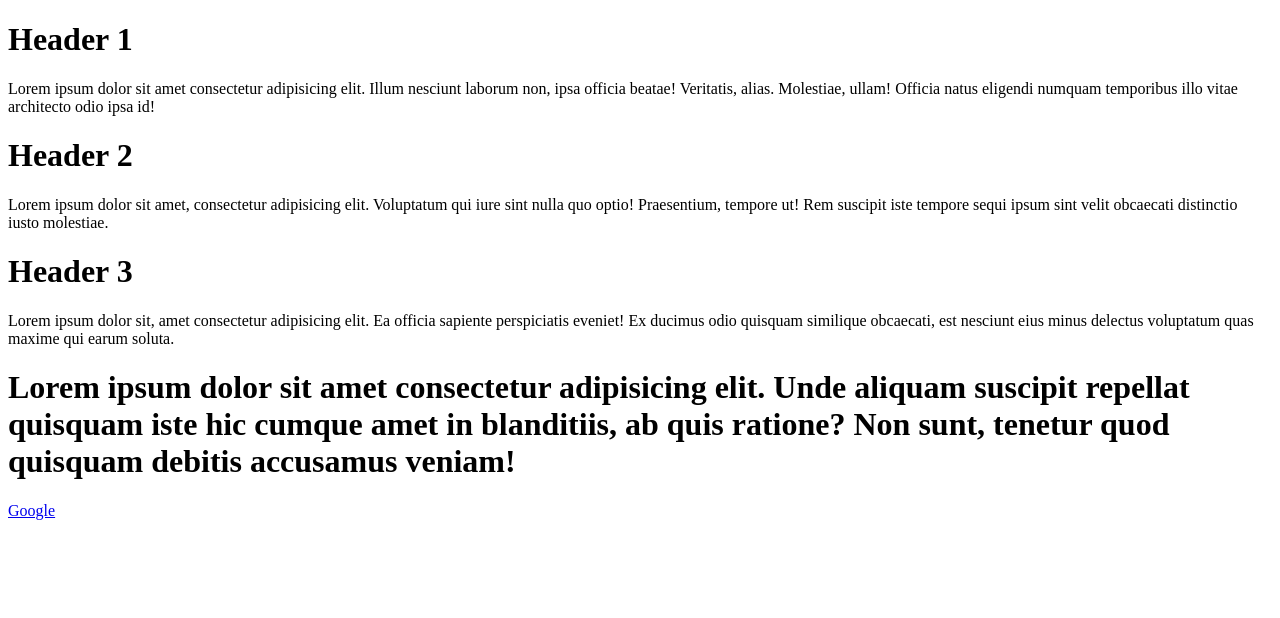
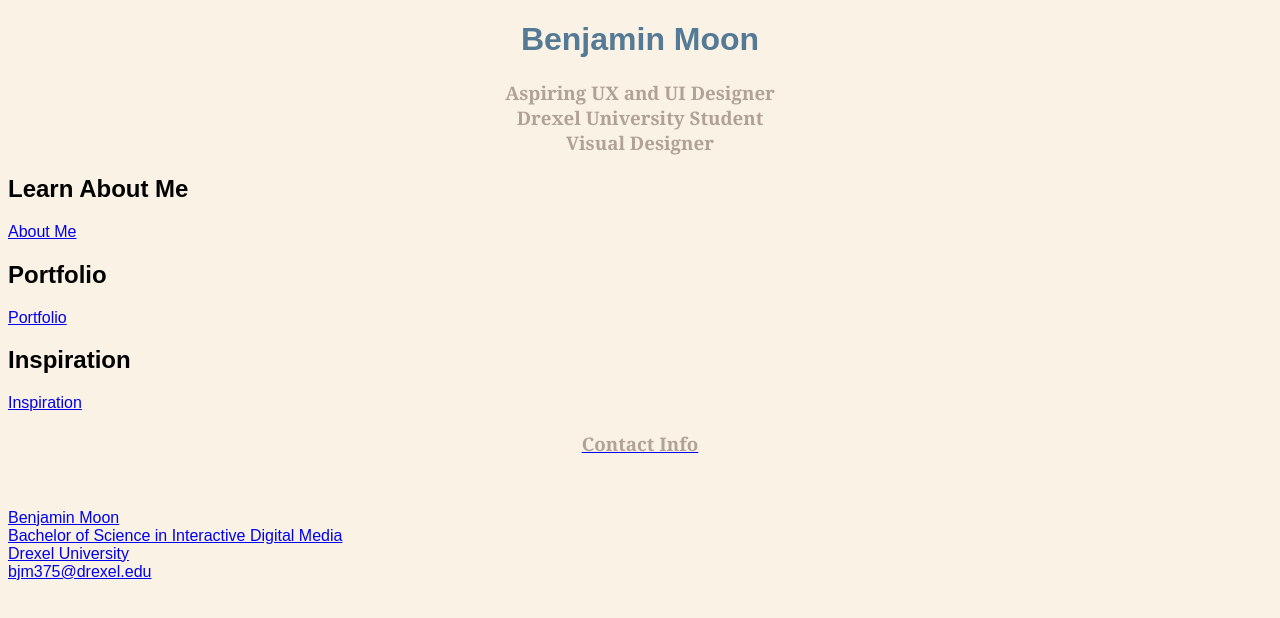
Before and after one commit to benjimoon/idm221-bjm375, a plain HTML site: page Welcome.html in a window 1280 px wide. Drawn offline with Linux system fonts and the light colour scheme.

Commit message:
CSS and HTML Work
Added Inspiration html, Portfolio html, and worked more on CSS Style

```diff
--- a/Welcome.html
+++ b/Welcome.html
@@ -4,20 +4,30 @@
     <meta charset="UTF-8">
     <meta http-equiv="X-UA-Compatible" content="IE=edge">
     <meta name="viewport" content="width=device-width, initial-scale=1.0">
-    <title>Document</title>
+    <title>HTML Structure</title>
+    <link rel="stylesheet" href="css/styles.css">
 </head>
+    <header>
+        <div class="container"> </div>
+        <div class="header_brand"> </div>
+<h1>Benjamin Moon</h1>
 <body>
-
+</header>
+<h3> Aspiring UX and UI Designer<br>
+    Drexel University Student<br>
+    Visual Designer<br></h3>
+<h2> Learn About Me</h2>
+<p> <a href="AboutMe.html">About Me</a></p>
+<h2> Portfolio </h2>
+<P> <a href="Portfolio.html">Portfolio</a></P>
+<h2> Inspiration</h2>
+<p> <a href="Inspiration.html">Inspiration</p>
 </body>
 </html>
-<h1>Header 1</h1>
-<p>Lorem ipsum dolor sit amet consectetur adipisicing elit. Illum nesciunt laborum non, ipsa officia beatae! Veritatis, alias. Molestiae, ullam! Officia natus eligendi numquam temporibus illo vitae architecto odio ipsa id!</p>
-<h1>Header 2</h1>
-<p> Lorem ipsum dolor sit amet, consectetur adipisicing elit. Voluptatum qui iure sint nulla quo optio! Praesentium, tempore ut! Rem suscipit iste tempore sequi ipsum sint velit obcaecati distinctio iusto molestiae.</p>
-<h1>Header 3</h1>
-<p>Lorem ipsum dolor sit, amet consectetur adipisicing elit. Ea officia sapiente perspiciatis eveniet! Ex ducimus odio quisquam similique obcaecati, est nesciunt eius minus delectus voluptatum quas maxime qui earum soluta.
-</p>
-<h1>Lorem ipsum dolor sit amet consectetur adipisicing elit. Unde aliquam suscipit repellat quisquam iste hic cumque amet in blanditiis, ab quis ratione? Non sunt, tenetur quod quisquam debitis accusamus veniam!</h1>
-<P>
-    <a href= "https://google.com" target="google">Google</a>
-</P>
+<footer>
+    <h3>Contact Info</h3><br>
+    <p>Benjamin Moon<br>
+Bachelor of Science in Interactive Digital Media<br>
+Drexel University<br>
+bjm375@drexel.edu<br></p>
+</footer>
--- /dev/null
+++ b/css/styles.css
@@ -0,0 +1,17 @@
+body{
+  background-color: rgb(250, 242, 229);
+}
+h1{text-align: center;}
+h1 {
+  color: #557a95
+}
+body{
+  font-family: Arial, Helvetica, sans-serif;
+}
+h3{text-align: center;}
+h3{
+  color: #b1a296
+}
+h3 {
+  font-family: Georgia, 'Times New Roman', Times, serif
+}
```
Also changed, not shown: Portfolio.html (added, +12 -0 lines), testing.html (deleted, +0 -20 lines), Inspiration.html (added), 2 other files.
